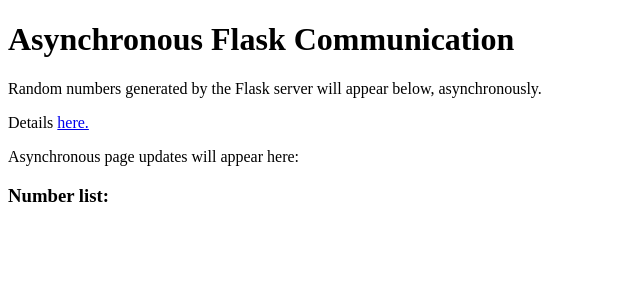
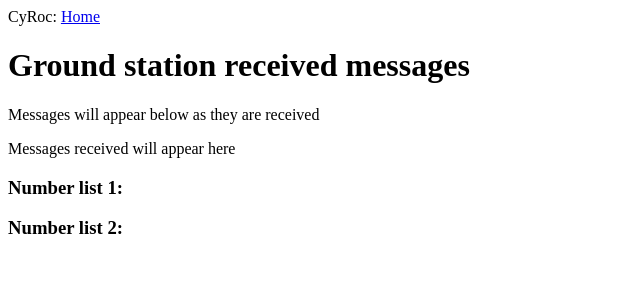
Before and after one commit to grmillerisu/Python_Web, a Flask app: page /index in a window 1280 px wide. Shown: the top 300 px of the page, without its empty margins (0-640 px from the left). Run offline with Flask 2, Linux system fonts and the light colour scheme; parts of the project's set-up code (start-up, migrations or seed data) failed here and were passed over.

Commit message:
Multiple message lists working

```diff
--- a/app/static/js/application.js
+++ b/app/static/js/application.js
@@ -16,6 +16,11 @@
             numbers_string = numbers_string + '<p>' + numbers_received[i].toString() + '</p>';
         }
         $('#log').html(numbers_string);
+        numbers_string = '';
+        for (var i = 0; i < numbers_received.length; i++){
+            numbers_string = numbers_string + '<p>' + (numbers_received[i]+1).toString() + '</p>';
+        }
+        $('#log2').html(numbers_string);
     });
 
 });
--- a/app/templates/index.html
+++ b/app/templates/index.html
@@ -5,24 +5,30 @@
     <script src={{url_for('static', filename='js/socket.io.min.js')}}></script>
     <script> {{ numb }} </script>
     <script src={{url_for('static', filename='js/application.js')}}></script>
+    {% if title %}
+    <title>{{ title }}</title>
+    {% else %}
+    <title>Cyclone Rocketry Avionics</title>
+    {% endif %}
 </head>
 <body>
+<div>CyRoc: <a href="/">Home</a></div>
 <div class="container">
   <div class="jumbotron">
-    <h1>Asynchronous Flask Communication</h1>
-    <p>Random numbers generated by the Flask server will appear below, asynchronously.</p>
-    <p>Details <a href='https://www.shanelynn.ie/asynchronous-updates-to-a-webpage-with-flask-and-socket-io/' target='_blank'>here.</a></p>
-  </div>
+    <h1>Ground station received messages</h1>
+    <p>Messages will appear below as they are received</p>
 </div>
-
 </div>
 
 <div class="container" id="content">
     <div class="row">
-        <p>Asynchronous page updates will appear here:</p>
-        <h3>Number list:</h3>
+        <p>Messages received will appear here</p>
+        <h3>Number list 1:</h3>
         <div id="log">
         </div> <!-- /#log -->
+        <h3>Number list 2:</h3>
+        <div id="log2">
+        </div> <!-- /#log2 -->
     </div>
 </div>
 
```
